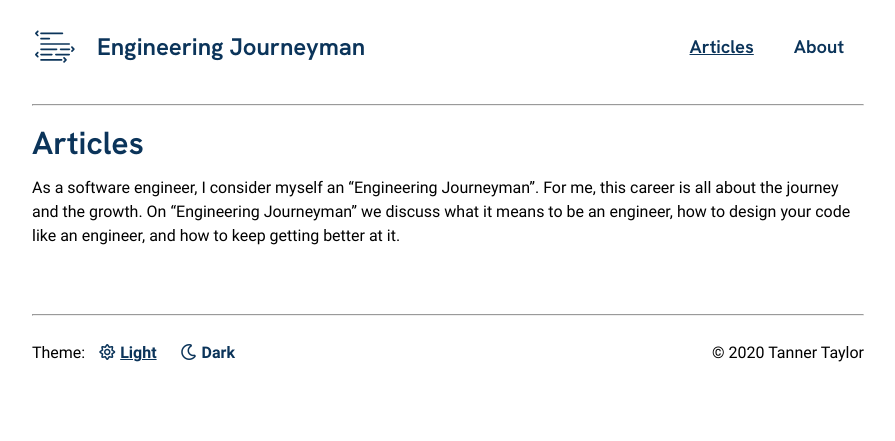
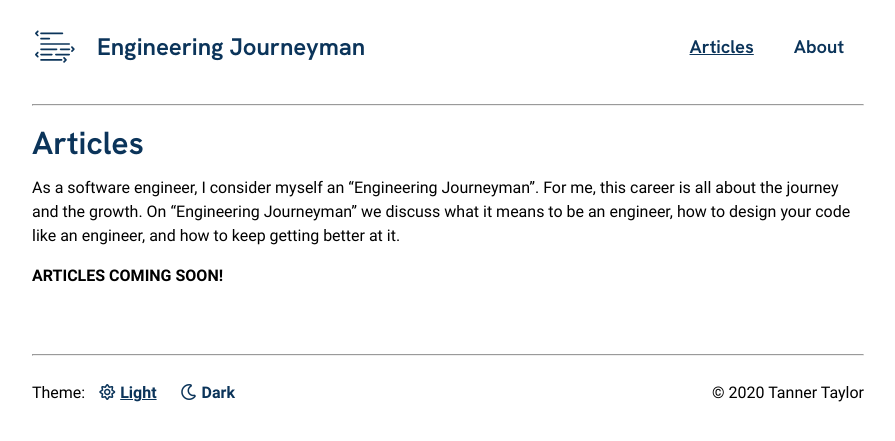
Before and after one commit to engineering-journeyman/engineering-journeyman.github.io, a Jekyll site: the page built from articles.md, in a window 1280 px wide. Shown: the top 441 px of the page, without its empty margins (192-1087 px from the left). Built offline with Jekyll 4.4.1, drawn with Linux system fonts in a browser that asks for light colours.

Commit message:
Added temporary 'coming soon' message.

```diff
--- a/articles.md
+++ b/articles.md
@@ -7,3 +7,5 @@ permalink: /
 # Articles
 
 {{ site.description }}
+
+<b>ARTICLES COMING SOON!</b>
```
